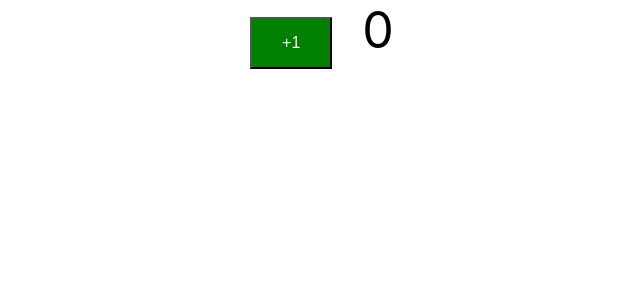
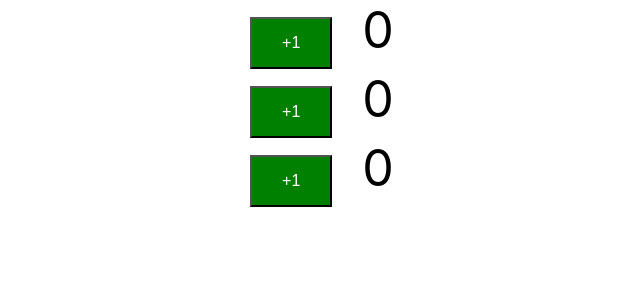
Before and after one commit to unbeatablesites/ReactJavaApp, a React (Create React App) app in the folder todo-app/: page / in a window 1280 px wide. Shown: the top 300 px of the page, without its empty margins (303-943 px from the left). Built offline with nearby package versions, Linux system fonts and the light colour scheme.

Commit message:
Add counters with  own state

```diff
--- a/todo-app/src/App.js
+++ b/todo-app/src/App.js
@@ -11,6 +11,8 @@ class App extends Component {
   render() {
     return (
       <div className='App'>
+        <Counter />
+        <Counter />
         <Counter />
       </div>
     );
```
